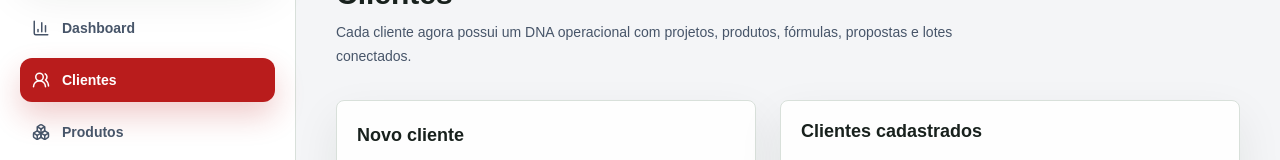
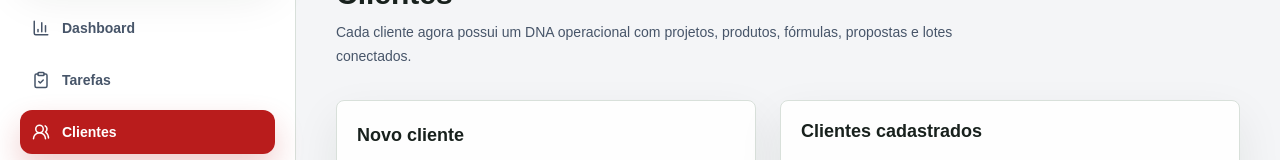
Before and after one commit to Vitapoweroficial/rastreabilidade-vitapower, a Next.js app: page /admin/clientes in a window 1280 px wide. Shown: the part 136-296 px from the top of the page. Built offline with nearby package versions, Linux system fonts and the light colour scheme; no server answers; the database is empty.

Commit message:
feat: add tasks to workspace navigation

```diff
--- a/src/components/admin-nav.tsx
+++ b/src/components/admin-nav.tsx
@@ -2,10 +2,11 @@
 
 import Link from "next/link";
 import { usePathname } from "next/navigation";
-import { BarChart3, Beaker, Boxes, ClipboardList, PackageCheck, UsersRound } from "lucide-react";
+import { BarChart3, Beaker, Boxes, ClipboardCheck, ClipboardList, PackageCheck, UsersRound } from "lucide-react";
 
 const items = [
   { href: "/admin", label: "Dashboard", icon: BarChart3 },
+  { href: "/admin/tarefas", label: "Tarefas", icon: ClipboardCheck },
   { href: "/admin/clientes", label: "Clientes", icon: UsersRound },
   { href: "/admin/produtos", label: "Produtos", icon: Boxes },
   { href: "/admin/engenharia", label: "Engenharia", icon: Beaker },
```
